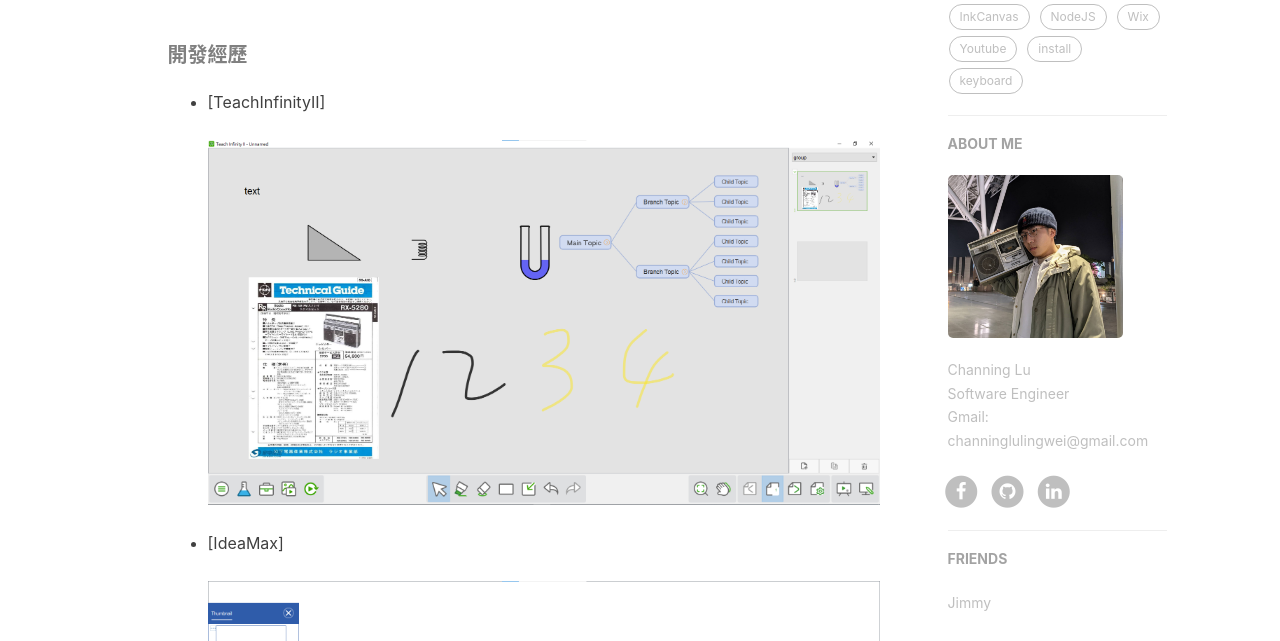
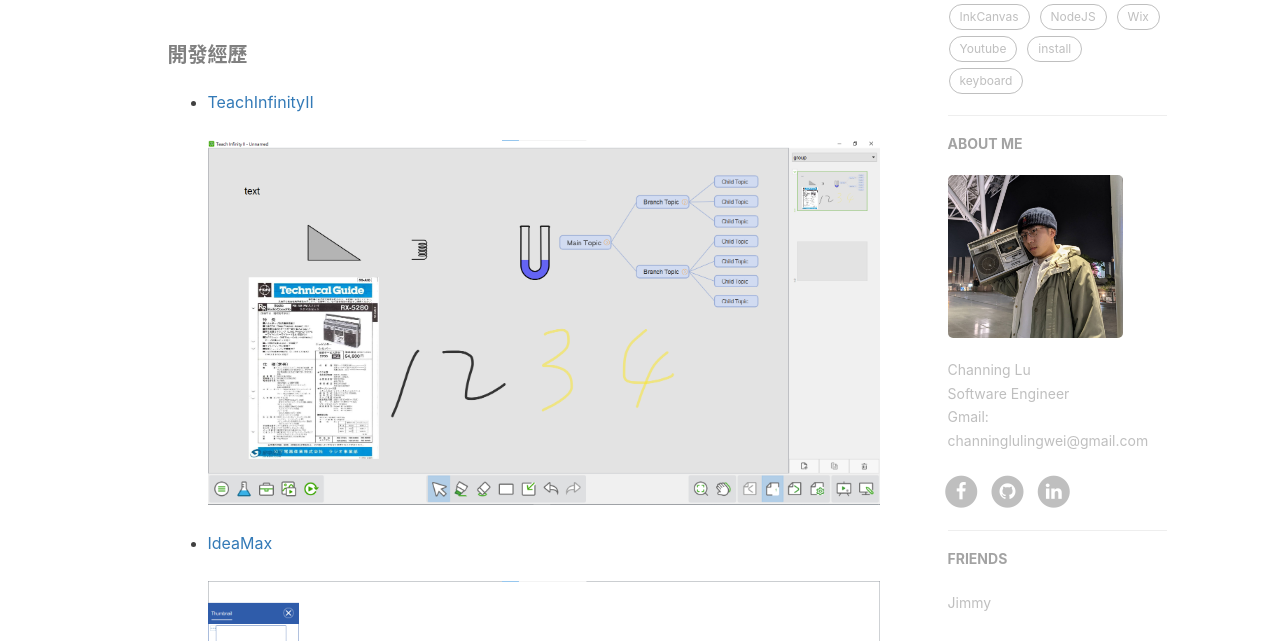
Before and after one commit to channing333/channing333.github.io, a Jekyll site: the page built from about.html, in a window 1280 px wide. Shown: the part 567-1208 px from the top of the page. Built offline with Jekyll 4.4.1, drawn with Linux system fonts in a browser that asks for light colours; nearby versions of some CDN libraries; comment, search, counter and statistics services are not loaded; part of the change alters nothing that is shown.

```diff
--- a/_includes/about/zh.md
+++ b/_includes/about/zh.md
@@ -2,9 +2,9 @@ Hi，我是呂聆煒，畢業於高雄師範大學，目前在[鴻程亞太科
 
 
 ##### 開發經歷
-- [TeachInfinityII]
+- [TeachInfinityII](https://newline-interactive.com/zh-hant/products/teach-infinity/)
 ![image](/../../../img/TeachInfinityII.png)
-- [IdeaMax]
+- [IdeaMax](https://newline-interactive.com/usa/products/ideamax-digital-whiteboard-software/)
 ![image](/../../../img/IdeaMax.png)
 - [Newline Engage]
 ![image](/../../../img/Newline Engage.png)
```
